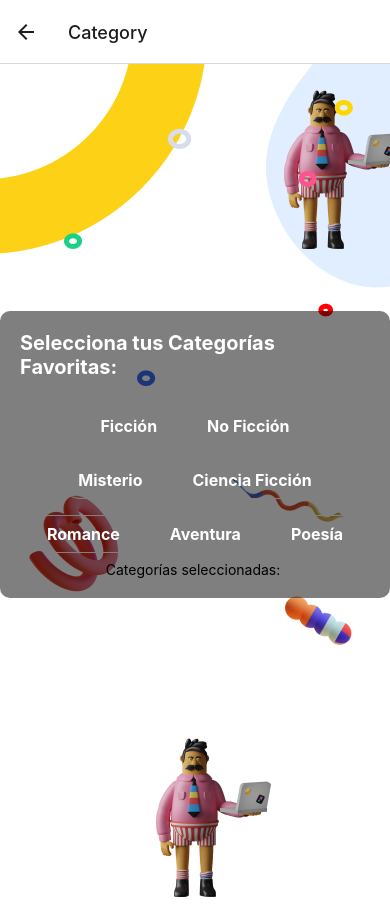
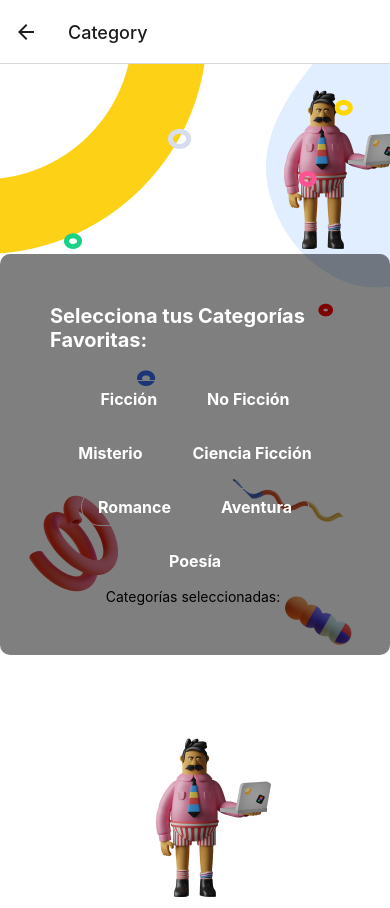
Before and after one commit to federico501/BOOKAPP, a React Native app: screen /Category in a window 390 px wide. Built offline with nearby package versions, Linux system fonts and the light colour scheme.

Commit message:
se modifica el padding del content

```diff
--- a/screens/CategorySelectionScreen.js
+++ b/screens/CategorySelectionScreen.js
@@ -53,7 +53,7 @@ const styles = StyleSheet.create({
   },
   content: {
    backgroundColor: 'rgba(0, 0, 0, 0.5)',
-    padding: 20,
+    padding: 50,
     borderRadius: 10,
     alignItems: 'center',
   },
```
